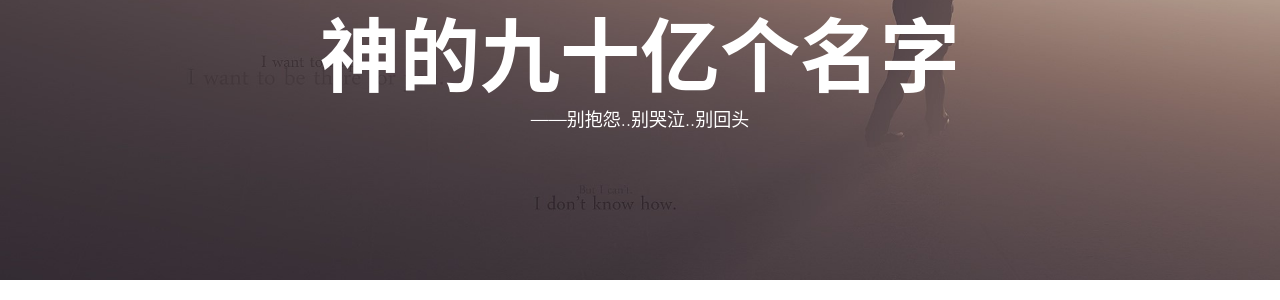
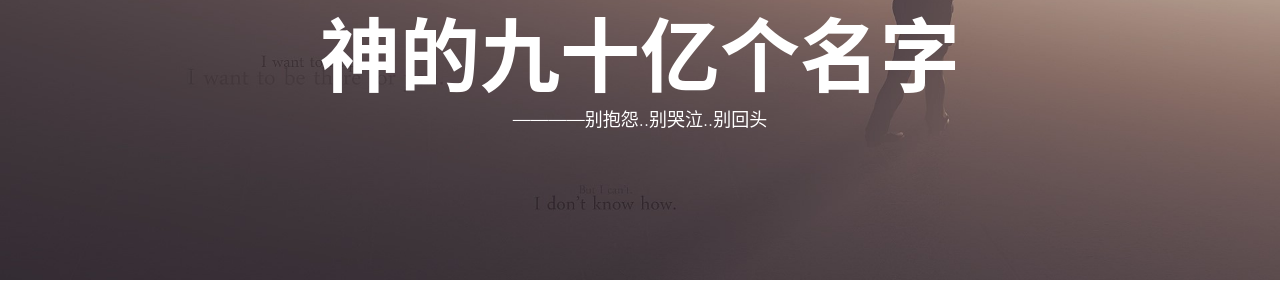
Before and after one commit to Fleschier/Fleschier.github.io, a Jekyll site: the page built from index.html, in a window 1280 px wide. Shown: the part 138-438 px from the top of the page. Built offline with Jekyll 4.4.1, drawn with Linux system fonts in a browser that asks for light colours; nearby versions of some CDN libraries; the list of posts is cut into pages by our own code; comment, search, counter and statistics services are not loaded.

```diff
--- a/index.html
+++ b/index.html
@@ -1,6 +1,6 @@
 ---
 layout: page
-description: "——别抱怨..别哭泣..别回头"
+description: "————别抱怨..别哭泣..别回头"
 ---
 
 {% for post in paginator.posts %}
```
